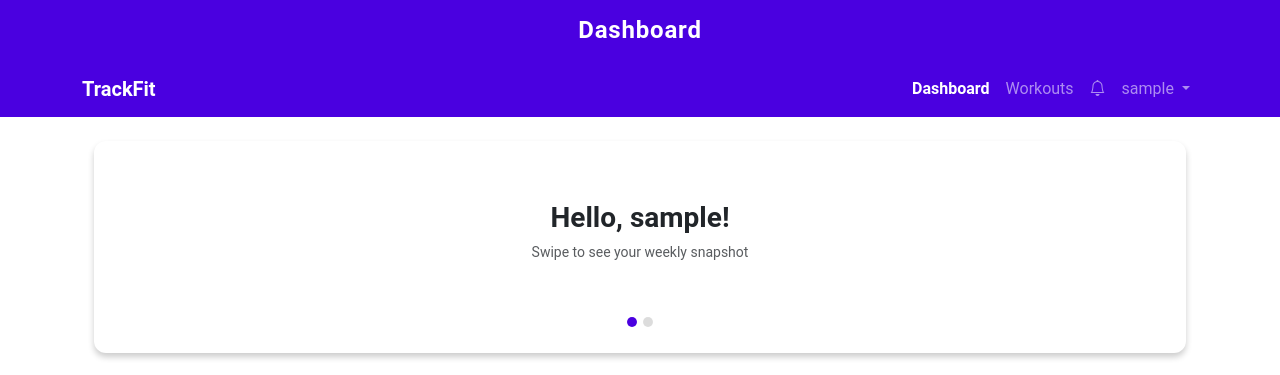
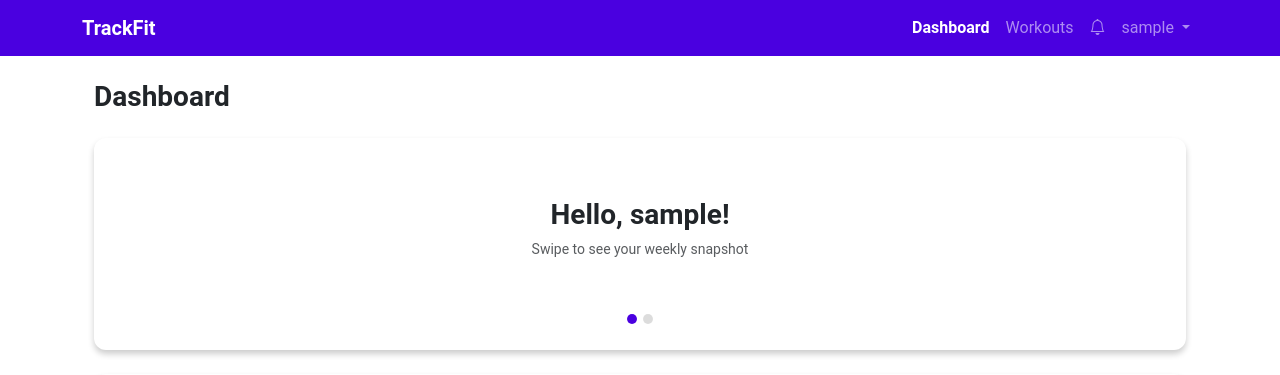
Before and after one commit to Jeoshyung/csci42-gym-app, a Django app: page / in a window 1280 px wide. Shown: the top 375 px of the page. Run offline with Django 5.2, Linux system fonts and the light colour scheme; the visitor is signed in with stand-in values (Sample User, id 1); data that the repository does not hold is empty; some libraries are stand-ins or nearby versions.

Commit message:
New Header Formatting
Replaced top bar with trackfit logo and transferred headers

```diff
--- a/core/templates/base.html
+++ b/core/templates/base.html
@@ -43,15 +43,46 @@
             height: 100%;
             overflow-x: hidden;
         }
+
+        .mobile-header {
+            background-color: #4a00e0;
+            padding: 1rem 0;
+        }
+
+        .mobile-header .header-content {
+            display: flex;
+            align-items: center;
+            justify-content: center;
+            gap: 0.5rem;
+        }
+
+        .mobile-header img {
+            height: 24px;
+            filter: brightness(0) invert(1); /* Makes the logo white */
+        }
+
+        .mobile-header h1 {
+            color: white;
+            font-size: 1.5rem;
+            margin: 0;
+        }
+
+        @media (min-width: 992px) {
+            .mobile-header {
+                display: none;
+            }
+        }
     </style>
     {% block extra_css %}{% endblock %}
 </head>
 <body>
 
     <header class="mobile-header">
-        <div class="container text-center">
-            <h1>{% block header %}TrackFit{% endblock %}</h1>
-            {% block subheader %}{% endblock %}
+        <div class="container">
+            <div class="header-content">
+                <img src="{% static 'images/logo_raw.png' %}" alt="TrackFit Logo">
+                <h1>TrackFit</h1>
+            </div>
         </div>
     </header>
     <nav class="navbar navbar-expand-lg navbar-dark navbar-top" style="background-color: #4a00e0;">
--- a/core/templates/index.html
+++ b/core/templates/index.html
@@ -13,6 +13,10 @@
 
 <body>
     <div class="container mt-4">
+        <div class="d-flex align-items-center mb-4">
+            <h3 class="fw-bold mb-0">Dashboard</h3>
+        </div>
+
         <div id="dashboardCarousel" class="carousel slide mb-4">
             <div class="carousel-inner mt-3">
                 <div class="carousel-item active">
--- a/core/templates/notifications.html
+++ b/core/templates/notifications.html
@@ -5,6 +5,10 @@
 
 {% block content %}
 <div class="container mt-4">
+    <div class="d-flex align-items-center mb-4">
+        <h3 class="fw-bold mb-0">Notifications</h3>
+    </div>
+
     <div class="d-flex justify-content-between align-items-center mb-4">
         {% if notifications %}
             {% if unread_count > 0 %}
--- a/core/templates/profile.html
+++ b/core/templates/profile.html
@@ -175,6 +175,10 @@
 </head>
 <body>
     <div class="container mt-4">
+        <div class="d-flex align-items-center mb-4">
+            <h3 class="fw-bold mb-0">Profile</h3>
+        </div>
+
         <div class="card shadow-sm p-3">
             <div class="text-center mt-3">
                 <h4 class="mt-2">{{ user.username }}</h4>
```
Also changed, not shown: core/templates/workouts.html (+3 -5 lines).
